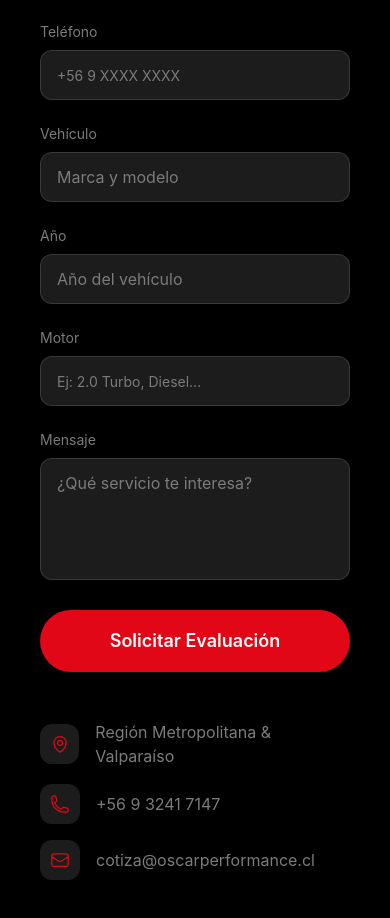
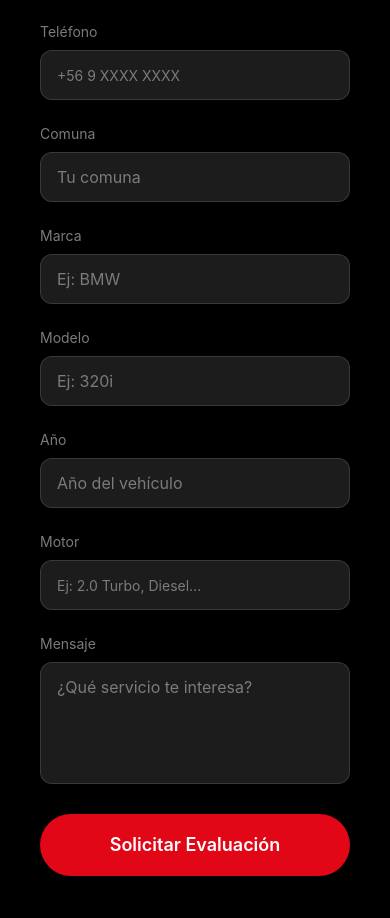
Before and after one commit to cognitiva-ai-agency/oscarperformance, a Next.js app: page / in a window 390 px wide. Shown: the part 7092-8010 px from the top of the page. Built offline with nearby package versions, Linux system fonts and the light colour scheme.

Commit message:
Enhance contact form with commune field and split vehicle info

```diff
--- a/src/components/sections/Contact.tsx
+++ b/src/components/sections/Contact.tsx
@@ -12,7 +12,9 @@ export default function Contact() {
     nombre: "",
     email: "",
     telefono: "",
-    vehiculo: "",
+    comuna: "",
+    marca: "",
+    modelo: "",
     anio: "",
     motor: "",
     mensaje: "",
@@ -33,14 +35,16 @@ export default function Contact() {
     setIsSubmitting(true);
 
     // Construct WhatsApp message
-    const { nombre, email, telefono, vehiculo, anio, motor, mensaje } = formData;
+    // Construct WhatsApp message
+    const { nombre, email, telefono, comuna, marca, modelo, anio, motor, mensaje } = formData;
     const whatsappMessage = `Hola Os Car Performance, me gustaría solicitar una evaluación.
 
 *Datos del Cliente*:
 • Nombre: ${nombre}
 • Email: ${email}
 • Teléfono: ${telefono}
-• Vehículo: ${vehiculo}
+• Comuna: ${comuna}
+• Vehículo: ${marca} ${modelo}
 • Año: ${anio}
 • Motor: ${motor}
 
@@ -55,7 +59,7 @@ ${mensaje}`;
 
       setIsSubmitting(false);
       setSubmitted(true);
-      setFormData({ nombre: "", email: "", telefono: "", vehiculo: "", anio: "", motor: "", mensaje: "" });
+      setFormData({ nombre: "", email: "", telefono: "", comuna: "", marca: "", modelo: "", anio: "", motor: "", mensaje: "" });
 
       // Reset success message after 5 seconds
       setTimeout(() => setSubmitted(false), 5000);
@@ -196,17 +200,49 @@ ${mensaje}`;
                 </div>
 
                 <div>
-                  <label htmlFor="vehiculo" className="block text-sm text-[#7B7B7B] mb-2">
-                    Vehículo
+                  <label htmlFor="comuna" className="block text-sm text-[#7B7B7B] mb-2">
+                    Comuna
                   </label>
                   <input
                     type="text"
-                    id="vehiculo"
-                    name="vehiculo"
-                    value={formData.vehiculo}
+                    id="comuna"
+                    name="comuna"
+                    value={formData.comuna}
                     onChange={handleChange}
                     className="w-full px-4 py-3 bg-[#1C1C1C] border border-[#7B7B7B]/30 rounded-xl text-white placeholder-[#7B7B7B] focus:outline-none focus:border-[#E10717] transition-colors duration-300"
-                    placeholder="Marca y modelo"
+                    placeholder="Tu comuna"
+                  />
+                </div>
+              </div>
+
+              <div className="grid sm:grid-cols-2 gap-6">
+                <div>
+                  <label htmlFor="marca" className="block text-sm text-[#7B7B7B] mb-2">
+                    Marca
+                  </label>
+                  <input
+                    type="text"
+                    id="marca"
+                    name="marca"
+                    value={formData.marca}
+                    onChange={handleChange}
+                    className="w-full px-4 py-3 bg-[#1C1C1C] border border-[#7B7B7B]/30 rounded-xl text-white placeholder-[#7B7B7B] focus:outline-none focus:border-[#E10717] transition-colors duration-300"
+                    placeholder="Ej: BMW"
+                  />
+                </div>
+
+                <div>
+                  <label htmlFor="modelo" className="block text-sm text-[#7B7B7B] mb-2">
+                    Modelo
+                  </label>
+                  <input
+                    type="text"
+                    id="modelo"
+                    name="modelo"
+                    value={formData.modelo}
+                    onChange={handleChange}
+                    className="w-full px-4 py-3 bg-[#1C1C1C] border border-[#7B7B7B]/30 rounded-xl text-white placeholder-[#7B7B7B] focus:outline-none focus:border-[#E10717] transition-colors duration-300"
+                    placeholder="Ej: 320i"
                   />
                 </div>
               </div>
```
